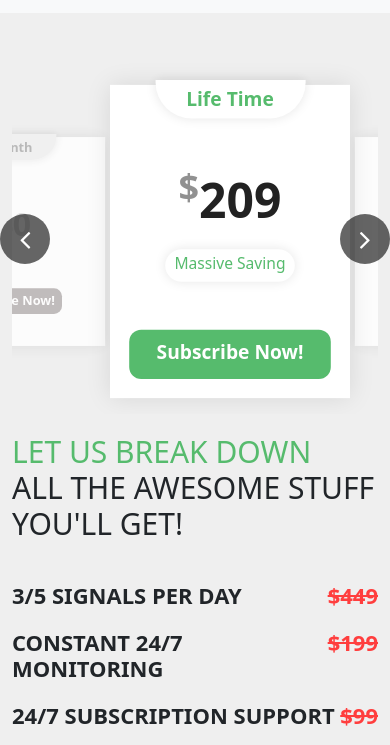
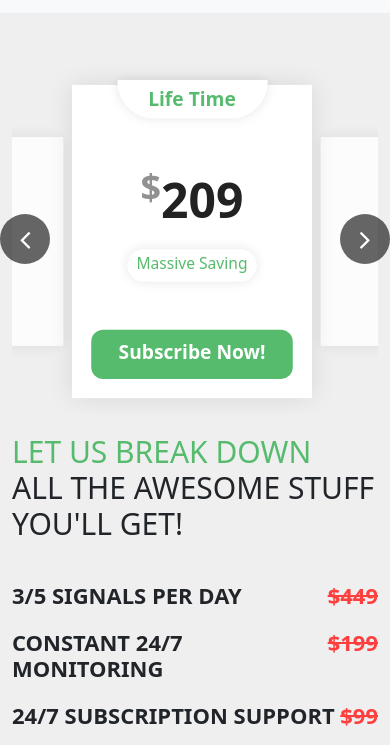
Before and after one commit to mhsajjadhossain/directSalePage, a plain HTML site: page index.html in a window 390 px wide. Shown: the part 67-812 px from the top of the page. Drawn offline with nearby package versions, Linux system fonts and the light colour scheme; some packages are replaced by stand-ins of ours; a script that the page names is missing.

Commit message:
slider Mode Done 2

```diff
--- a/assets/css/responsive.css
+++ b/assets/css/responsive.css
@@ -280,7 +280,7 @@
   .hero_slider_wrap .slick-list.draggable {
     padding-top: 0 !important;
     padding-bottom: 0px !important;
-    padding-left: 118px !important;
+    padding-left: 80px !important;
     max-height: 351px !important;
   }
   .single_content_slide {
```
